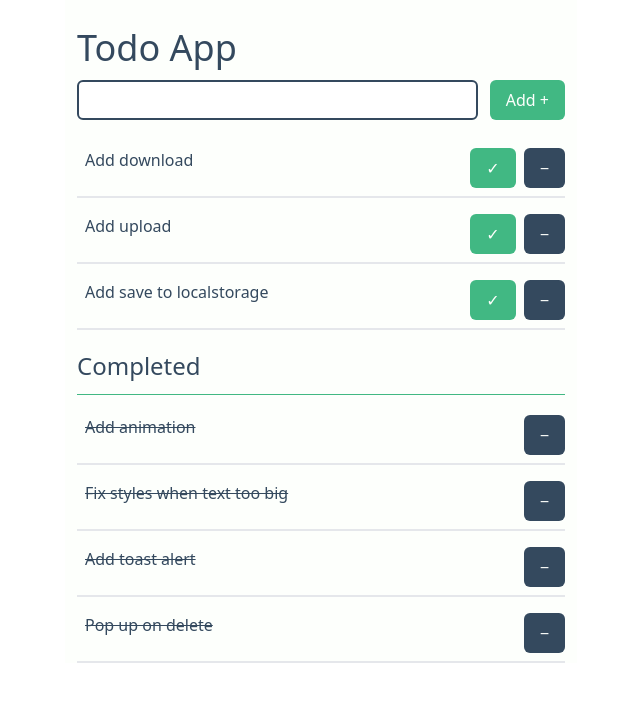
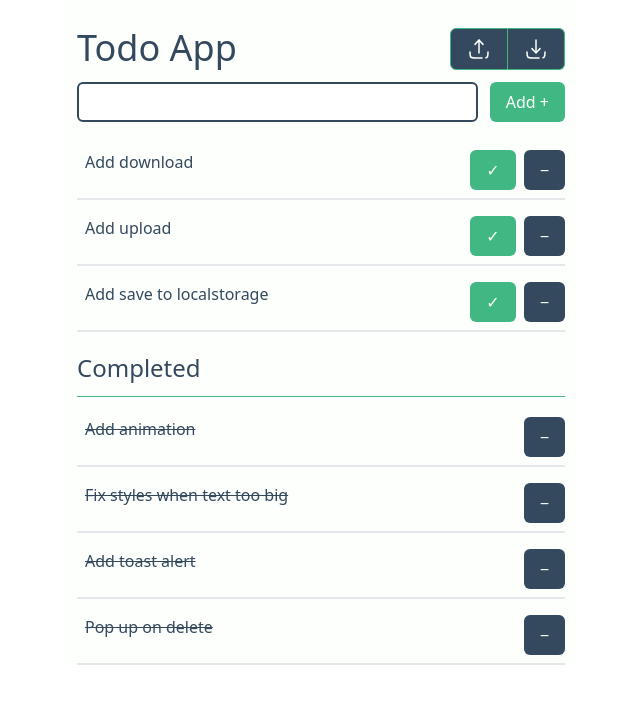
Before and after one commit to BogdanXoxl/todo-vue, a Vue app: page / in a window 1280 px wide. Shown: the top 704 px of the page, without its empty margins (319-959 px from the left). Built offline with nearby package versions, Linux system fonts and the light colour scheme.

Commit message:
feat: 🎸 add upload/download functionality

```diff
--- a/src/App.vue
+++ b/src/App.vue
@@ -1,6 +1,13 @@
 <template>
   <div class="max-w-lg mx-auto px-3 pt-7 text-secondary bg-primary-white">
-    <my-header title="Todo App" class="mb-5" @add="addTodo" :error="showError" />
+    <my-header
+      title="Todo App"
+      class="mb-5"
+      :error="showError"
+      @add="addTodo"
+      @download="onDownload"
+      @upload="onUpload"
+    />
     <toast-alert title="Todo cannot be empty!" :showError="showError" />
     <my-list
       class="todo"
@@ -25,6 +32,7 @@
 import MyHeader from "./components/MyHeader.vue";
 import MyList from "./components/MyList/MyList.vue";
 import ToastAlert from "./components/ToastAlert.vue";
+import { download, upload, parseArrayFromJson } from "./utils";
 
 export default {
   components: {
@@ -98,6 +106,17 @@ export default {
 
       this.todos = this.todos.filter((todo) => todo.id !== id);
       this.todos.push(newTodo);
+    },
+
+    onDownload() {
+      download("todos.json", JSON.stringify(this.todos));
+    },
+
+    async onUpload() {
+      const fileTodos = await upload().then((txt) => parseArrayFromJson(txt));
+      this.todos = Array.from(
+        [...fileTodos, ...this.todos].reduce((m, o) => m.set(o.id, o), new Map()).values()
+      );
     }
   }
 };
--- a/src/components/MyHeader.vue
+++ b/src/components/MyHeader.vue
@@ -1,6 +1,23 @@
 <template>
   <header class="flex flex-col gap-3">
-    <h1 class="text-4xl">{{ title }}</h1>
+    <div class="flex justify-between">
+      <h1 class="text-4xl">{{ title }}</h1>
+      <div class="flex">
+        <my-button
+          type="file"
+          @click="$emit('upload')"
+          class="rounded-l-md rounded-r-none border border-primary"
+        >
+          <icon-upload class="w-6 h-6" />
+        </my-button>
+        <my-button
+          @click="$emit('download')"
+          class="rounded-r-md rounded-l-none border-r border-y border-primary"
+        >
+          <icon-download class="w-6 h-6" />
+        </my-button>
+      </div>
+    </div>
     <div class="flex justify-between gap-3">
       <my-input v-model.trim="inputValue" @keyup.enter="add" autofocus :error="error" />
       <my-button primary @click="add">Add +</my-button>
--- /dev/null
+++ b/src/components/icons/IconDownload.vue
@@ -0,0 +1,36 @@
+<template>
+  <svg
+    width="800px"
+    height="800px"
+    viewBox="0 0 24 24"
+    fill="none"
+    xmlns="http://www.w3.org/2000/svg"
+  >
+    <g id="SVGRepo_bgCarrier" stroke-width="0" />
+
+    <g id="SVGRepo_tracerCarrier" stroke-linecap="round" stroke-linejoin="round" />
+
+    <g id="SVGRepo_iconCarrier">
+      <path
+        d="M12 3V16M12 16L16 11.625M12 16L8 11.625"
+        stroke="#FDFFFC"
+        stroke-width="1.5"
+        stroke-linecap="round"
+        stroke-linejoin="round"
+      />
+      <path
+        d="M15 21H9C6.17157 21 4.75736 21 3.87868 20.1213C3 19.2426 3 17.8284 3 15M21 15C21 17.8284 21 19.2426 20.1213 20.1213C19.8215 20.4211 19.4594 20.6186 19 20.7487"
+        stroke="#FDFFFC"
+        stroke-width="1.5"
+        stroke-linecap="round"
+        stroke-linejoin="round"
+      />
+    </g>
+  </svg>
+</template>
+
+<script>
+export default {
+  name: "IconDownload"
+};
+</script>
--- /dev/null
+++ b/src/components/icons/IconUpload.vue
@@ -0,0 +1,36 @@
+<template>
+  <svg
+    width="800px"
+    height="800px"
+    viewBox="0 0 24 24"
+    fill="none"
+    xmlns="http://www.w3.org/2000/svg"
+  >
+    <g id="SVGRepo_bgCarrier" stroke-width="0" />
+
+    <g id="SVGRepo_tracerCarrier" stroke-linecap="round" stroke-linejoin="round" />
+
+    <g id="SVGRepo_iconCarrier">
+      <path
+        d="M15 21H9C6.17157 21 4.75736 21 3.87868 20.1213C3 19.2426 3 17.8284 3 15M21 15C21 17.8284 21 19.2426 20.1213 20.1213C19.8215 20.4211 19.4594 20.6186 19 20.7487"
+        stroke="#FDFFFC"
+        stroke-width="1.5"
+        stroke-linecap="round"
+        stroke-linejoin="round"
+      />
+      <path
+        d="M12 16V3M12 3L16 7.375M12 3L8 7.375"
+        stroke="#FDFFFC"
+        stroke-width="1.5"
+        stroke-linecap="round"
+        stroke-linejoin="round"
+      />
+    </g>
+  </svg>
+</template>
+
+<script>
+export default {
+  name: "IconUpload"
+};
+</script>
--- /dev/null
+++ b/src/components/icons/index.js
@@ -0,0 +1,2 @@
+export { default as IconUpload } from "./IconUpload.vue";
+export { default as IconDownload } from "./IconDownload.vue";
--- a/src/main.js
+++ b/src/main.js
@@ -1,6 +1,7 @@
 import { createApp } from "vue";
 import App from "./App.vue";
 import * as UIComponents from "./components/UI";
+import * as Icons from "./components/icons";
 
 import "./main.css";
 
@@ -10,4 +11,8 @@ Object.values(UIComponents).forEach((component) => {
   app.component(component.name, component);
 });
 
+Object.values(Icons).forEach((component) => {
+  app.component(component.name, component);
+});
+
 app.mount("#app");
--- /dev/null
+++ b/src/utils/download.js
@@ -0,0 +1,12 @@
+export function download(filename, text) {
+  const element = document.createElement("a");
+  element.setAttribute("href", "data:text/plain;charset=utf-8," + encodeURIComponent(text));
+  element.setAttribute("download", filename);
+
+  element.style.display = "none";
+  document.body.appendChild(element);
+
+  element.click();
+
+  document.body.removeChild(element);
+}
--- /dev/null
+++ b/src/utils/index.js
@@ -0,0 +1,3 @@
+export { download } from "./download.js";
+export { upload } from "./upload.js";
+export { parseArrayFromJson } from "./parseArrayFromJson.js";
--- /dev/null
+++ b/src/utils/parseArrayFromJson.js
@@ -0,0 +1,13 @@
+const props = ["id", "title", "completed"];
+
+export function parseArrayFromJson(text) {
+  const textObj = JSON.parse(text);
+
+  if (
+    !Array.isArray(textObj) ||
+    !textObj?.every((item) => props.every((i) => Object.prototype.hasOwnProperty.call(item, i)))
+  )
+    return [];
+
+  return textObj;
+}
--- /dev/null
+++ b/src/utils/upload.js
@@ -0,0 +1,23 @@
+export async function upload() {
+  const element = document.createElement("input");
+  let resolve, reject;
+  const result = new Promise((res, rej) => {
+    [resolve, reject] = [res, rej];
+  });
+
+  element.setAttribute("type", "file");
+  element.setAttribute("accept", ".json");
+  element.style.display = "none";
+  document.body.appendChild(element);
+  element.click();
+  element.addEventListener("change", async (e) => {
+    try {
+      resolve(await e.target.files[0].text());
+    } catch (e) {
+      reject(e);
+    }
+  });
+  document.body.removeChild(element);
+
+  return result;
+}
```
Also changed, not shown: 1 other file (tests, documents, lock files or other folders).
